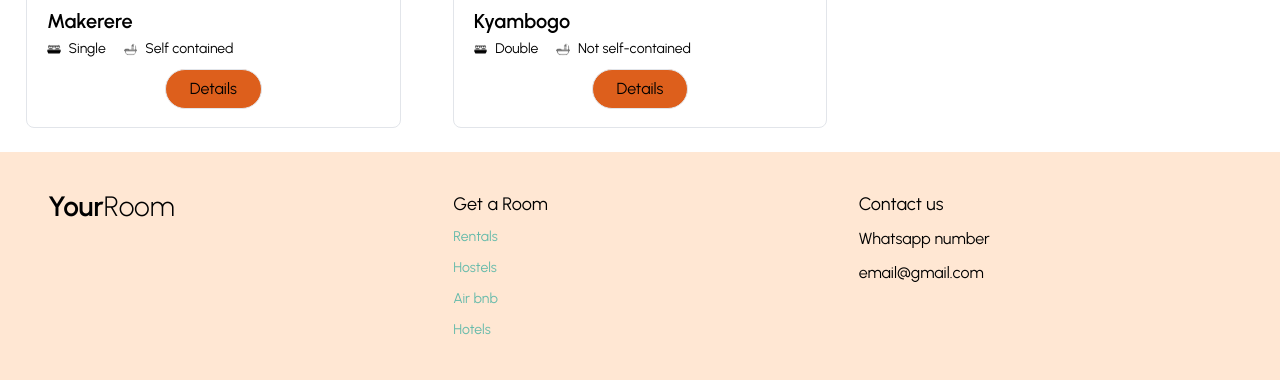
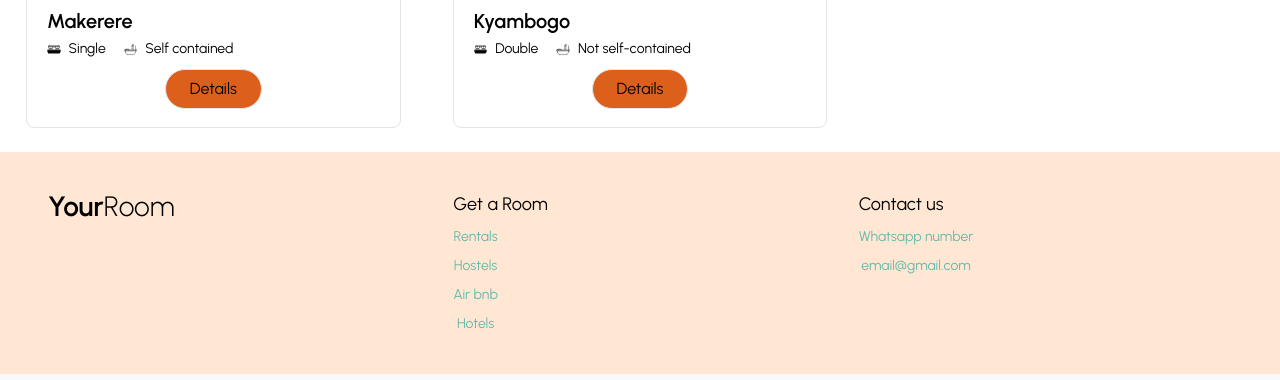
Before and after one commit to Nalyaham/Freelance_project, a Django app: page /hostels/ in a window 1280 px wide. Shown: the part 473-853 px from the top of the page. Run offline with Django 5.2, Linux system fonts and the light colour scheme; data comes from the database, SQL or seed files in the repository.

Commit message:
Bench marked the footer layout of the rentals page onto the hostels page

```diff
--- a/your_room/templates/your_room/hostels.html
+++ b/your_room/templates/your_room/hostels.html
@@ -77,15 +77,19 @@
   <a class="logo" href="{% url 'index' %}"><b>Your</b><span>Room</span></a>
   <div class="col">
     <strong>Get a Room</strong>
+    <div class="footer_nav">
       <a href="{% url 'rentals' %}">Rentals</a>
       <a href="{% url 'hostels' %}">Hostels</a>
       <a href="{% url 'airbnb' %}">Air bnb</a>
       <a href="{% url 'hotels' %}">Hotels</a>
     </div>
+  </div>
   <div class="col">
     <strong>Contact us</strong>
+    <div class="footer_nav">
       <span>Whatsapp number</span>
       <span>email@gmail.com</span>
+    </div>
   </div>
 </footer>
 <script src="{% static 'your_room/script.js' %}"></script>
```
Lines whose indentation alone changed are shown as unchanged.
